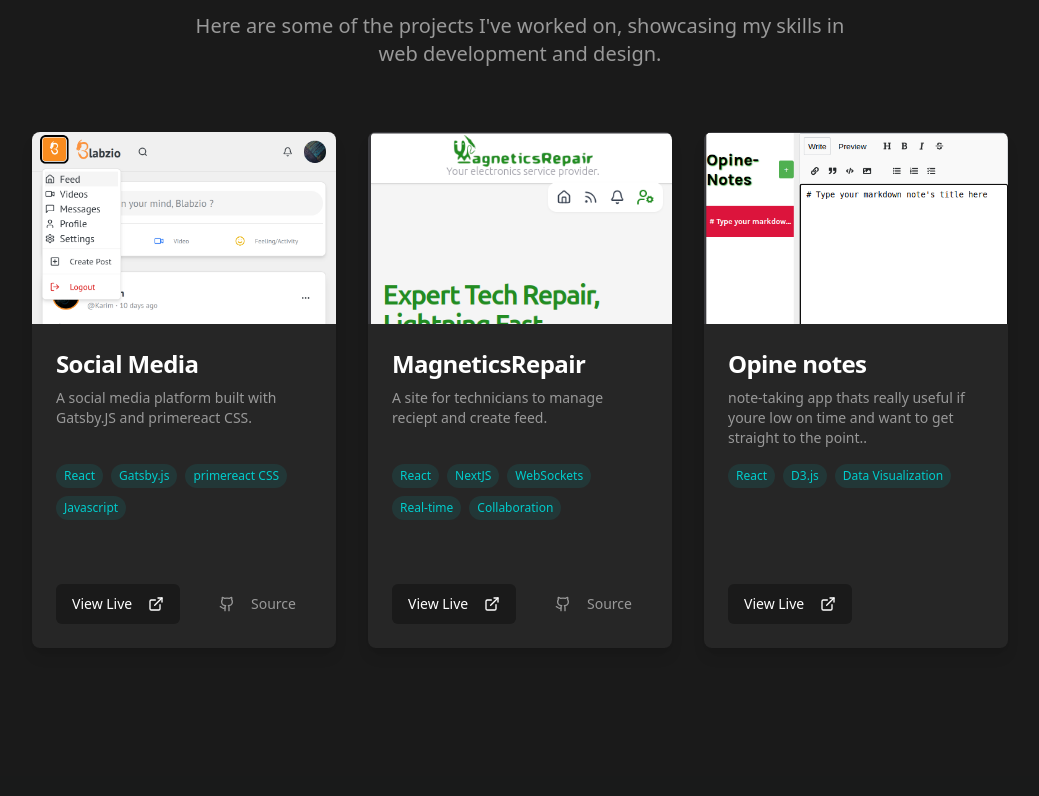
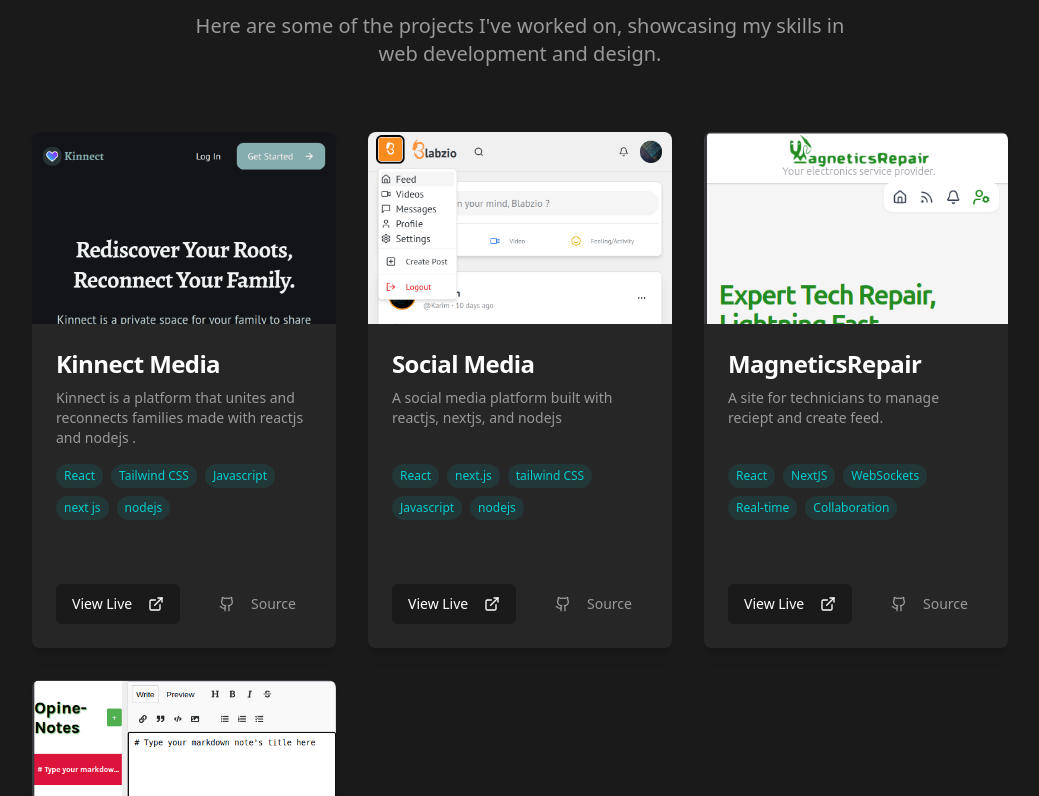
Before and after one commit to karimGhost/portfolio, a Next.js app: page / in a window 1280 px wide. Shown: the part 964-1760 px from the top of the page, without its empty margins (120-1159 px from the left). Built offline with nearby package versions, Linux system fonts and the light colour scheme.

Commit message:
Deploy build

```diff
--- a/src/app/components/sections/projects-section.tsx
+++ b/src/app/components/sections/projects-section.tsx
@@ -17,14 +17,24 @@ interface Project {
 
 const projects: Project[] = [
   {
+   id: 'Kinnect',
+title: 'Kinnect Media',
+description: 'Kinnect is a platform that unites and reconnects families made with reactjs and nodejs .',
+imageUrl: '/image/kinnect.png',
+imageHint: 'Social Media',
+    liveLink: 'https://karimart.vercel.app/',
+    repoLink: 'https://github.com/karimGhost/blabzioSocial',
+    tags: ['React', 'Tailwind CSS',  'Javascript', 'next js', 'nodejs'],
+  },
+  {
     id: 'Blabzio Social',
     title: 'Social Media',
-    description: 'A social media platform built with Gatsby.JS and primereact CSS.',
+    description: 'A social media platform built with reactjs,  nextjs, and nodejs',
     imageUrl: '/image/Blabzio.png',
     imageHint: 'SocialMedia',
     liveLink: 'https://blabzio-social.vercel.app/feed',
     repoLink: 'https://github.com/karimGhost/blabzioSocial',
-    tags: ['React','Gatsby.js', 'primereact CSS',  'Javascript'],
+    tags: ['React','next.js', 'tailwind CSS',  'Javascript', 'nodejs'],
   },
   {
     id: 'Magnetics reciept & consult',
```
Also changed, not shown: public/image/kinnect.png (added).
